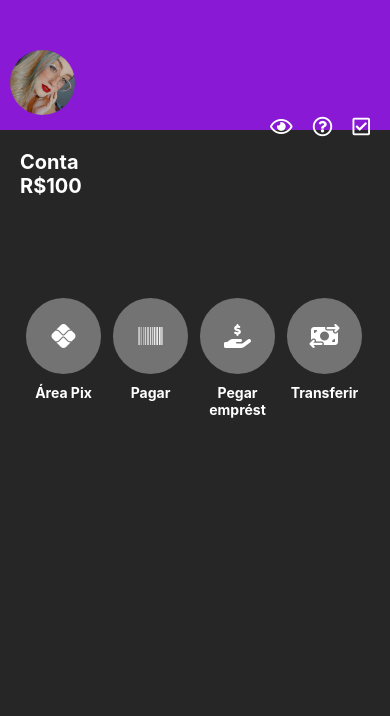
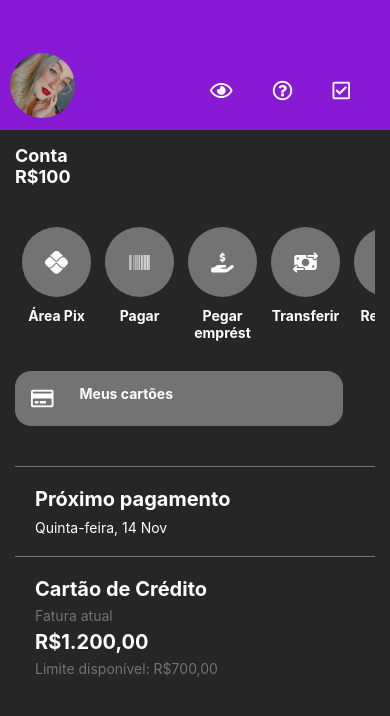
Before and after one commit to LineLemos/AnineBank, a React Native app: screen /Home in a window 390 px wide. Shown: the top 716 px of the page. Built offline with nearby package versions, Linux system fonts and the light colour scheme.

Commit message:
falta o css da página pix

```diff
--- a/App.js
+++ b/App.js
@@ -23,6 +23,9 @@ export default function App() {
                   backgroundColor: "#8A19D6",
                   padding: 10,
                   height: 130,
+                  flexDirection: 'row',
+                  alignItems:'center',
+                  justifyContent: 'space-between',
                 }}
               >
                 <Image
@@ -34,7 +37,7 @@ export default function App() {
                     marginTop: 40,
                   }}
                 />
-                <View style={{ flexDirection: "row", justifyContent:'flex-end', alignItems:'center'}}>
+                <View style={{ flexDirection: "row", alignItems:'center', padding: 20, paddingTop: 70, gap:20}}>
                   <TouchableOpacity onPress={() => alert("Ícone 1")}>
                     <FontAwesome5
                       name="eye"
--- a/src/components/Buttons.js
+++ b/src/components/Buttons.js
@@ -5,6 +5,7 @@ import FontAwesome6 from "react-native-vector-icons/FontAwesome6";
 
 export default function Buttons({ onPress }) {
   return (
+    <View>
     <ScrollView
       style={styles.container}
       horizontal={true}
@@ -12,73 +13,87 @@ export default function Buttons({ onPress }) {
     >
       <TouchableOpacity style={styles.actionButton} onPress={onPress}>
         <View style={styles.areaButton}>
-          <FontAwesome6 name="pix" size={24} color="#fff" />
+          <FontAwesome6 name="pix" size={23} color="#fff" />
         </View>
         <Text style={styles.labelButton}>Área Pix</Text>
       </TouchableOpacity>
 
       <TouchableOpacity style={styles.actionButton}>
         <View style={styles.areaButton}>
-          <FontAwesome5 name="barcode" size={24} color="#fff" />
+          <FontAwesome5 name="barcode" size={20} color="#fff" />
         </View>
         <Text style={styles.labelButton}>Pagar</Text>
       </TouchableOpacity>
 
       <TouchableOpacity style={styles.actionButton}>
         <View style={styles.areaButton}>
-          <FontAwesome6 name="hand-holding-dollar" size={24} color="#fff" />
+          <FontAwesome6 name="hand-holding-dollar" size={20} color="#fff" />
         </View>
         <Text style={styles.labelButton}>Pegar{"\n"}emprést</Text>
       </TouchableOpacity>
 
       <TouchableOpacity style={styles.actionButton}>
         <View style={styles.areaButton}>
-          <FontAwesome6 name="money-bill-transfer" size={24} color="#fff" />
+          <FontAwesome6 name="money-bill-transfer" size={20} color="#fff" />
         </View>
         <Text style={styles.labelButton}>Transferir</Text>
       </TouchableOpacity>
 
       <TouchableOpacity style={styles.actionButton}>
         <View style={styles.areaButton}>
-          <FontAwesome5 name="mobile" size={24} color="#fff" />
+          <FontAwesome5 name="mobile" size={20} color="#fff" />
         </View>
         <Text style={styles.labelButton}>Recarga</Text>
       </TouchableOpacity>
 
       <TouchableOpacity style={styles.actionButton}>
         <View style={styles.areaButton}>
-          <FontAwesome6 name="money-bill-transfer" size={24} color="#fff" />
+          <FontAwesome6 name="money-bill-transfer" size={20} color="#fff" />
         </View>
         <Text style={styles.labelButton}>Depositar</Text>
       </TouchableOpacity>
 
       <TouchableOpacity style={styles.actionButton}>
         <View style={styles.areaButton}>
-          <FontAwesome6 name="circle-dollar-to-slot" size={24} color="#fff" />
+          <FontAwesome6 name="circle-dollar-to-slot" size={20} color="#fff" />
         </View>
         <Text style={styles.labelButton}>Caixinhas</Text>
       </TouchableOpacity>
 
       <TouchableOpacity style={styles.actionButton}>
         <View style={styles.areaButton}>
-          <FontAwesome5 name="signal" size={24} color="#fff" />
+          <FontAwesome5 name="signal" size={20} color="#fff" />
         </View>
         <Text style={styles.labelButton}>Investir</Text>
       </TouchableOpacity>
     </ScrollView>
+
+      <TouchableOpacity style={styles.cardButton}>
+        <View style={styles.areaCardButton}>
+          <FontAwesome5 name="credit-card" size={20} color="#fff" />
+        </View>
+        <Text style={styles.labelCardButton}>Meus cartões</Text>
+      </TouchableOpacity>
+    </View>
+
+
   );
 }
 const styles = StyleSheet.create({
 
+    container:{
+
+    },
   actionButton: {
-    paddingTop: 100,
-    paddingHorizontal: 6,
+    paddingTop: 40,
+    paddingHorizontal: 7,
+
   },
 
   areaButton: {
     backgroundColor: "#737373",
-    height: 76,
-    width: 75,
+    height: 70,
+    width: 69,
     borderRadius: 50,
     alignItems: "center",
     justifyContent: "center",
@@ -86,8 +101,33 @@ const styles = StyleSheet.create({
 
   labelButton: {
     color: "#fff",
+    fontSize: 14,
     textAlign: "center",
     paddingTop: 10,
+    fontWeight: "bold",
+    justifyContent: 'space-between',
+
+  },
+
+  cardButton: {
+    backgroundColor: "#737373",
+    width: 328,
+    height: 55,
+    flexDirection: 'row',
+    borderRadius: 16,
+    gap: 10,
+    marginTop: 30,
+
+
+  },
+
+  areaCardButton: {
+    padding: 16,
+  },
+
+  labelCardButton:{
+    color: "#fff",
     fontWeight: 'bold',
+    paddingTop: 14,
   },
 });
--- a/src/screens/Home.js
+++ b/src/screens/Home.js
@@ -1,33 +1,80 @@
 import { useState } from "react";
-import { Text, View, StyleSheet} from "react-native";
+import { Text, View, StyleSheet } from "react-native";
 import Buttons from "../components/Buttons";
 
-
-export default function Home({navigation}) {
-
-    const [saldo, setSaldo] = useState(100);
-    const handlePix = () => {navigation.navigate("Pix", {saldo, setSaldo})}
+export default function Home({ navigation }) {
+  const [saldo, setSaldo] = useState(100);
+  const handlePix = () => {
+    navigation.navigate("Pix", { saldo, setSaldo });
+  };
 
   return (
     <View style={styles.container}>
-        <Text style={styles.account}>Conta</Text>
+      <Text style={styles.account}>Conta</Text>
       <Text style={styles.account}>R${saldo}</Text>
       <Buttons onPress={handlePix} />
+      <View style={styles.next}>
+        <Text style={styles.title}>Próximo pagamento</Text>
+        <Text style={styles.dateToPay}>Quinta-feira, 14 Nov</Text>
+      </View>
+      <View style={styles.bills}>
+        <Text style={styles.title}>Cartão de Crédito</Text>
+        <Text style={styles.p}>Fatura atual</Text>
+        <Text style={styles.number}>R$1.200,00</Text>
+        <Text style={styles.p}>Limite disponível: R$700,00</Text>
+      </View>
     </View>
   );
 }
 
 const styles = StyleSheet.create({
   container: {
-        backgroundColor: "#262626",
-        height: '100%',
-        padding: 20,
-
+    flex: 1,
+    backgroundColor: "#262626",
+    height: "100%",
+    padding: 15,
   },
 
-  account:{
+  account: {
     color: "#fff",
+    fontSize: 18,
+    fontWeight: "bold",
+  },
+
+  next: {
+    borderBottomColor: "#737373",
+    borderTopColor: "#737373",
+    marginTop: 40,
+    borderTopWidth: 1.5,
+    borderBottomWidth: 1.5,
+    padding: 20,
+    width: "100%",
+    gap: 8,
+  },
+
+  title: {
+    color: "#fff",
+    fontWeight: "bold",
     fontSize: 20,
+  },
+
+  dateToPay: {
+    color: "#fff",
+  },
+
+  bills: {
+    padding: 20,
+    gap:6,
+  },
+
+
+  p: {
+    color:"#737373",
+  },
+
+  number: {
+    fontSize:20,
+    color: "#fff",
     fontWeight: 'bold',
   },
 });
--- a/src/screens/Pix.js
+++ b/src/screens/Pix.js
@@ -35,27 +35,33 @@ export default function Pix({route, navigation}){
           keyboardType="numeric"
           onChangeText={setValorPix}
         />
-        <Button title="Enviar PIX" onPress={sendPix} />
+        <Button style={styles.button} title="Enviar PIX" onPress={sendPix} />
       </View>
     );
 }
 
 const styles = StyleSheet.create({
-
-     container: {
+  container: {
     flex: 1,
     padding: 20,
-    justifyContent: 'center',
+    justifyContent: "center",
+    backgroundColor: "#262626",
   },
   label: {
     fontSize: 18,
     marginVertical: 10,
+    color:"#fff",
   },
   input: {
     borderWidth: 1,
-    borderColor: '#ddd',
+    borderColor: "#737373",
     borderRadius: 5,
     padding: 10,
     marginVertical: 10,
+    color:"#fff",
+  },
+
+  button: {
+    backgroundColor: "#8A19D6",
   },
 });
```
